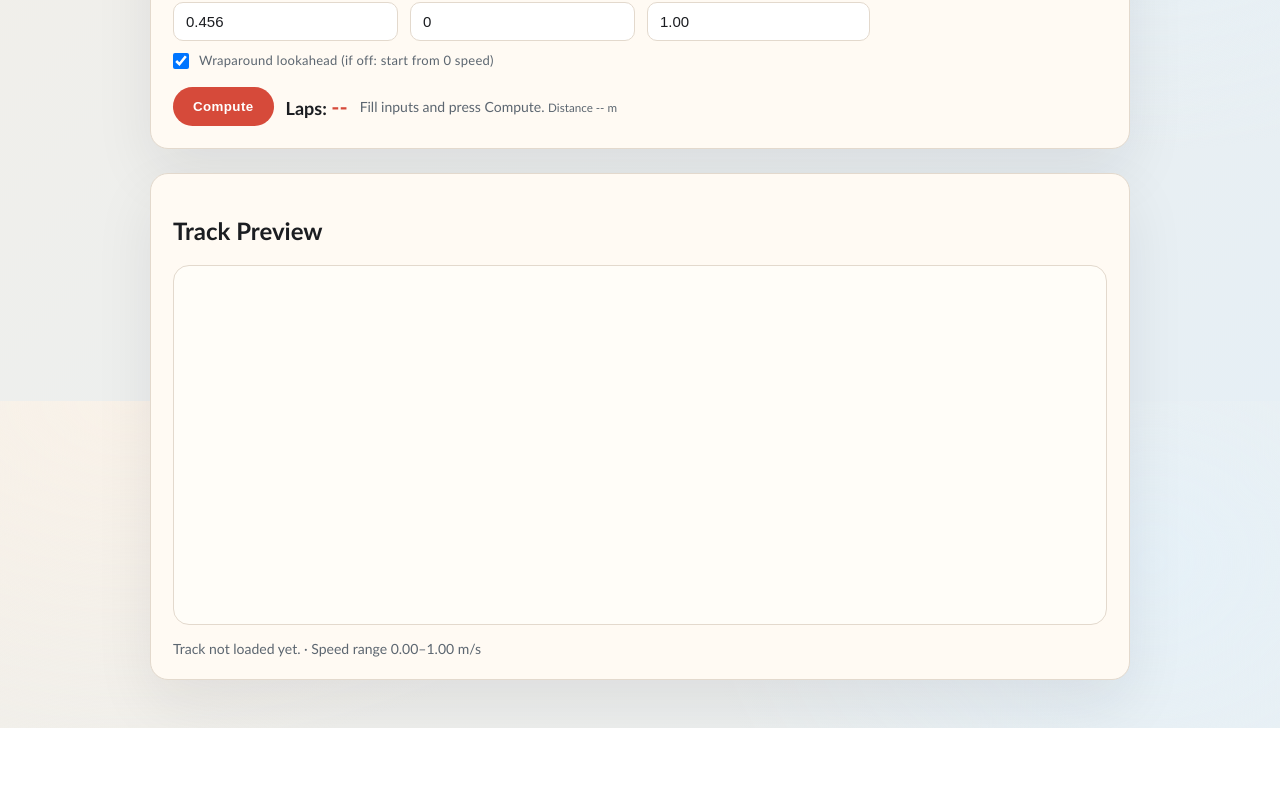
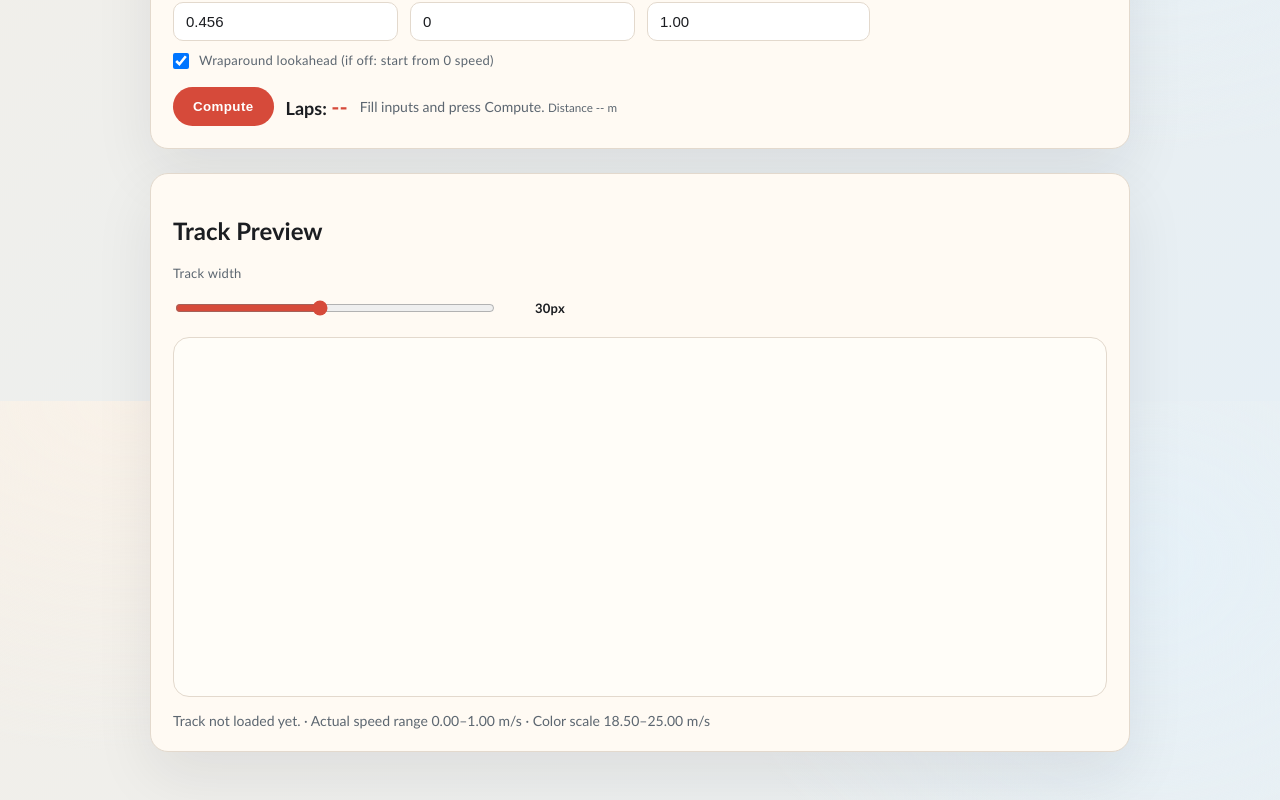
Before and after one commit to Solar-Gators/flare-simulation, a React (Vite) app in the folder frontend/: page / in a window 1280 px wide. Shown: the part 399-1199 px from the top of the page. Before the commit the page ends 1127 px from the top, so only its background shows below. Built offline with nearby package versions, Linux system fonts and the light colour scheme.

Commit message:
refactor: implemented absolute coloring

```diff
--- a/frontend/src/App.css
+++ b/frontend/src/App.css
@@ -140,6 +140,33 @@ button:hover {
   background: #fffdf8;
 }
 
+.track-controls {
+  margin: 12px 0 8px;
+}
+
+.range-control {
+  max-width: 420px;
+}
+
+.range-row {
+  display: flex;
+  align-items: center;
+  gap: 12px;
+}
+
+.range-row input[type='range'] {
+  width: min(320px, 70vw);
+  accent-color: var(--accent);
+}
+
+.range-value {
+  min-width: 56px;
+  text-align: right;
+  font-variant-numeric: tabular-nums;
+  color: var(--ink);
+  font-weight: 600;
+}
+
 .track-layer path {
   transition: stroke 160ms ease;
 }
--- a/frontend/src/App.tsx
+++ b/frontend/src/App.tsx
@@ -55,15 +55,18 @@ const initialFields: FieldDef[] = [
   },
 ]
 
+const ABS_COLOR_MIN_SPEED = 18.5
+const ABS_COLOR_MAX_SPEED = 25.0
+
 function toNumber(value: string): number | null {
   const num = Number.parseFloat(value)
   return Number.isFinite(num) ? num : null
 }
 
-function speedToColor(speed: number, minSpeed: number, maxSpeed: number): string {
-  const clamped = Math.max(minSpeed, Math.min(speed, maxSpeed))
-  const t = (clamped - minSpeed) / Math.max(1e-6, maxSpeed - minSpeed)
-  const hue = 210 - 210 * t
+function speedToColor(speed: number): string {
+  const clamped = Math.max(ABS_COLOR_MIN_SPEED, Math.min(speed, ABS_COLOR_MAX_SPEED))
+  const t = (clamped - ABS_COLOR_MIN_SPEED) / Math.max(1e-6, ABS_COLOR_MAX_SPEED - ABS_COLOR_MIN_SPEED)
+  const hue = 120 * t
   return `hsl(${hue}, 80%, 48%)`
 }
 
@@ -117,6 +120,7 @@ function App() {
 
   const [lapDistance, setLapDistance] = useState<number | null>(null)
   const [laps, setLaps] = useState<number | null>(null)
+  const [trackWidth, setTrackWidth] = useState(30)
 
   const [tooltip, setTooltip] = useState<TooltipState>({
     visible: false,
@@ -168,7 +172,7 @@ function App() {
         accel: pt.accel,
         distance: pt.distance,
         vCap: pt.vCap,
-        color: speedToColor(pt.speed, minSpeed, maxSpeed),
+        color: speedToColor(pt.speed),
       }
     })
 
@@ -300,6 +304,22 @@ function App() {
 
       <section className="panel">
         <h2>Track Preview</h2>
+        <div className="track-controls">
+          <label className="range-control">
+            <span>Track width</span>
+            <div className="range-row">
+              <input
+                type="range"
+                min="6"
+                max="60"
+                step="1"
+                value={trackWidth}
+                onChange={(e) => setTrackWidth(Number(e.target.value))}
+              />
+              <span className="range-value">{trackWidth}px</span>
+            </div>
+          </label>
+        </div>
         <svg className="track-frame" viewBox={viewBox} role="img" aria-label="Track visualization">
           <g className="track-layer">
             {segments.map((seg) => (
@@ -308,7 +328,7 @@ function App() {
                 d={seg.d}
                 fill="none"
                 stroke={seg.color}
-                strokeWidth={30}
+                strokeWidth={trackWidth}
                 strokeLinecap="round"
                 pointerEvents="stroke"
                 onMouseMove={(e) =>
@@ -320,7 +340,8 @@ function App() {
           </g>
         </svg>
         <div className="track-meta">
-          {trackStatus} · Speed range {speedRange[0].toFixed(2)}–{speedRange[1].toFixed(2)} m/s
+          {trackStatus} · Actual speed range {speedRange[0].toFixed(2)}–{speedRange[1].toFixed(2)} m/s ·
+          Color scale {ABS_COLOR_MIN_SPEED.toFixed(2)}–{ABS_COLOR_MAX_SPEED.toFixed(2)} m/s
         </div>
       </section>
 
```
Also changed, not shown: 1 other file (tests, documents, lock files or other folders).
